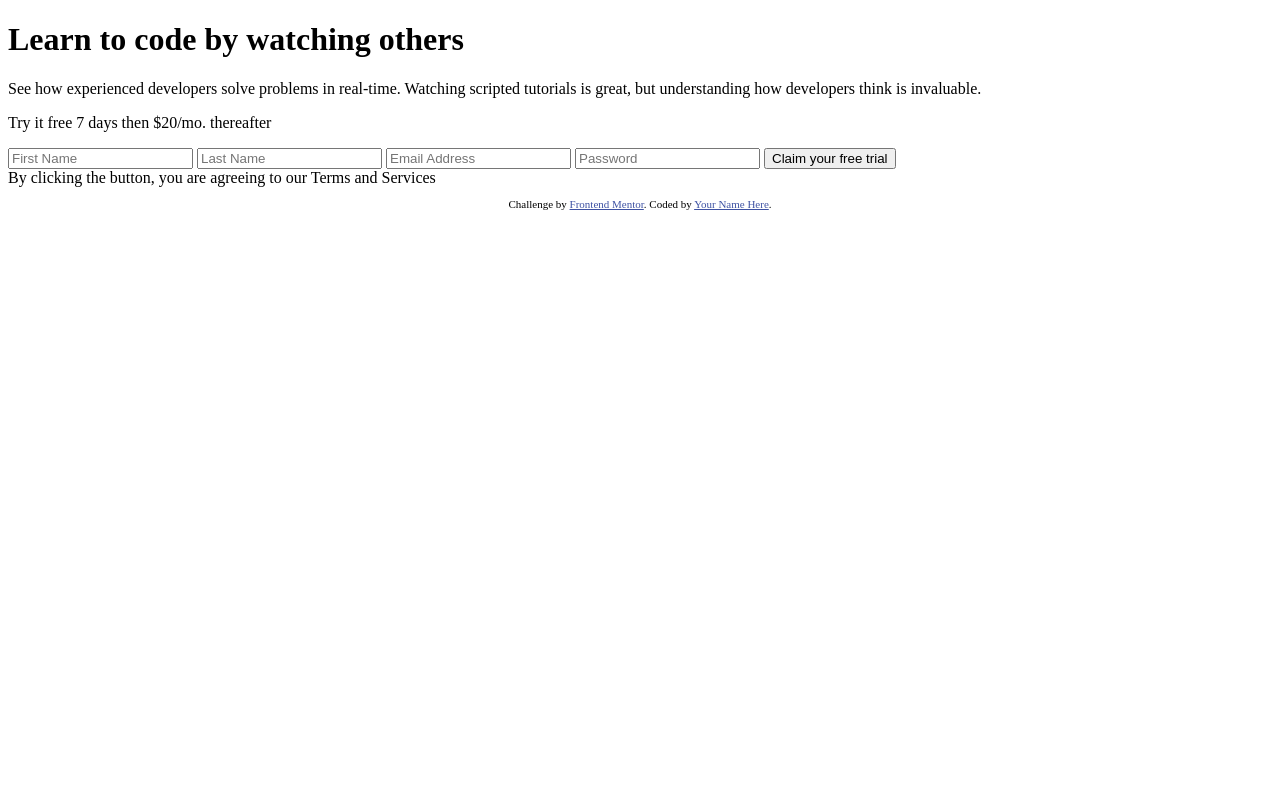
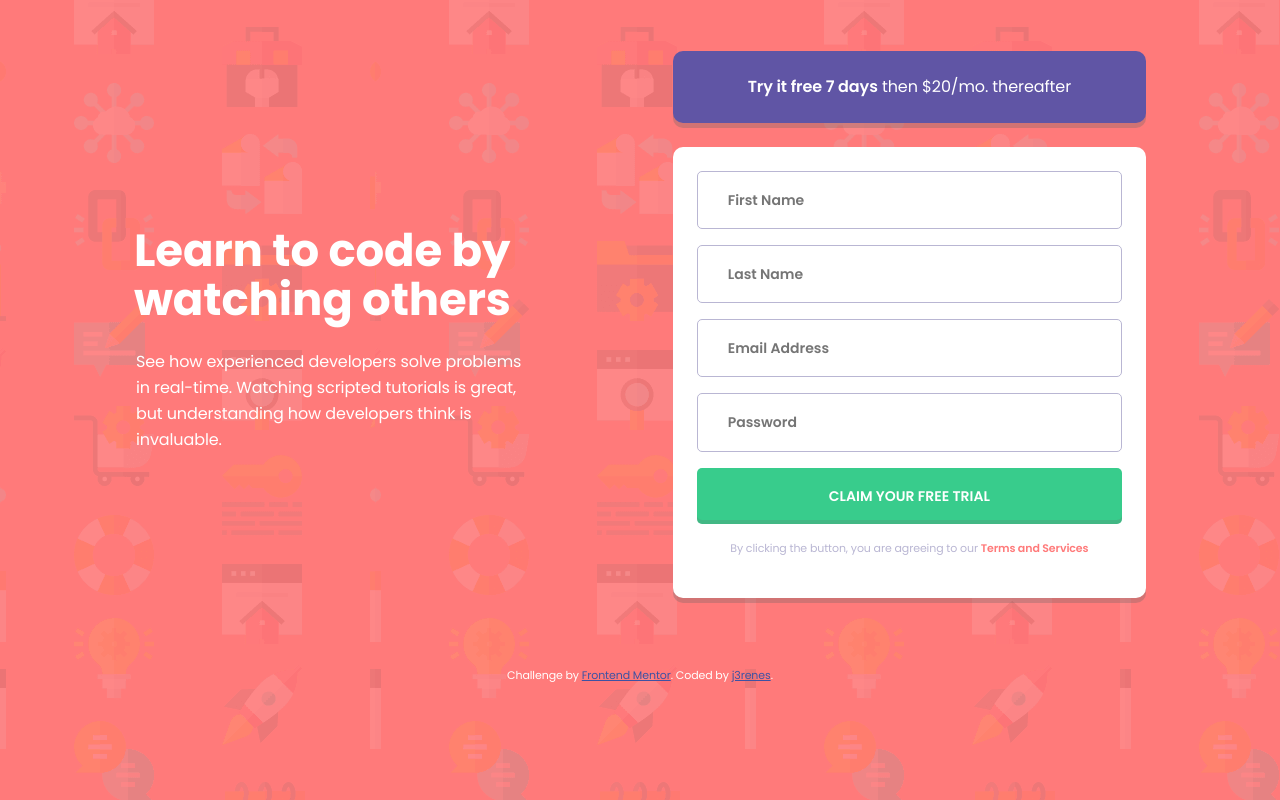
Before and after one commit to t13cedesign/09_intro-component-with-signup-form-master, a plain HTML site: page index.html in a window 1280 px wide. Drawn offline with Linux system fonts and the light colour scheme.

Commit message:
Html&CSS 99%

```diff
--- a/index.html
+++ b/index.html
@@ -3,7 +3,8 @@
 <head>
   <meta charset="UTF-8">
   <meta name="viewport" content="width=device-width, initial-scale=1.0"> <!-- displays site properly based on user's device -->
-
+  <link rel="stylesheet" href="normalize.css">
+  <link rel="stylesheet" href="style.css">
   <link rel="icon" type="image/png" sizes="32x32" href="./images/favicon-32x32.png">
 
   <title>Frontend Mentor | Intro component with sign up form</title>
@@ -20,7 +21,7 @@
       <h1>
         Learn to code by watching others
       </h1>
-      <p>
+      <p class="description">
         See how experienced developers solve problems in real-time. Watching scripted tutorials is great,
         but understanding how developers think is invaluable.
       </p>
@@ -28,30 +29,47 @@
     <div class="container__offer">
       <section class="offer__price">
         <p>
-          Try it free 7 days then $20/mo. thereafter
+          <span class="bold">Try it free 7 days</span> then $20/mo. thereafter
         </p>
       </section>
       <section class="offer__form">
         <div class="form" id="formulario">
           <form action="/">
-            <input type="text" name="First Name" id="first" placeholder="First Name">
-            <input type="text" name="Last Name" id="last" placeholder="Last Name">
-            <input type="email" name="Email Address" id="email" placeholder="Email Address">
-            <input type="text" name="Password" id="pass" placeholder="Password">
+            <fieldset>
+              <input type="text" name="First Name" id="first" placeholder="First Name">
+              <img src="images/icon-error.svg" alt="Error icon" class="error-icon" id="erroIcon01">
+              <div class="error-message"><p>First Name cannot be empty</p></div>
+            </fieldset>
+            <fieldset>
+              <input type="text" name="Last Name" id="last" placeholder="Last Name">
+              <img src="images/icon-error.svg" alt="Error icon" class="error-icon" id="erroIcon02">
+              <div class="error-message"><p>Last Name cannot be empty</p></div>
+            </fieldset>
+            <fieldset>
+              <input type="email" name="Email Address" id="email" placeholder="Email Address">
+              <img src="images/icon-error.svg" alt="Error icon" class="error-icon" id="erroIcon04">
+              <div class="error-message"><p>Looks like this is not an email</p></div>
+            </fieldset>
+            <fieldset>
+              <input type="text" name="Password" id="pass" placeholder="Password">
+              <img src="images/icon-error.svg" alt="Error icon" class="error-icon" id="erroIcon04">
+              <div class="error-message"><p>Password cannot be empty</p></div>
+            </fieldset>
             <input type="submit" name="submit" id="submit" value="Claim your free trial">
           </form>
+          <p>
+            By clicking the button, you are agreeing to our
+           <span class="bold">Terms and Services</span>
+          </p>
         </div>
       </section>
     </div>
   </main>
 
-
-  By clicking the button, you are agreeing to our Terms and Services
-
   <footer>
     <p class="attribution">
       Challenge by <a href="https://www.frontendmentor.io?ref=challenge" target="_blank">Frontend Mentor</a>.
-      Coded by <a href="#">Your Name Here</a>.
+      Coded by <a href="#">j3renes</a>.
     </p>
   </footer>
 </body>
--- a/style.css
+++ b/style.css
@@ -15,18 +15,253 @@ html {
 
 *,
 *:before,
-*:after, h1, h2, h3, h4, h5, h4 , h5, h6 {
+*:after, h1, h2, h3, h4, h5, h4 , h5, h6, fieldset {
   box-sizing: inherit;
   margin: 0;
   padding: 0;
 }
 
+.bold {
+  font-weight: 600;
+}
+
 body {
   /* max-width: 1440px; */
   margin: 0 auto;
-  color: var(--primary01);
+  color: #ffffff;
+  background-color: var(--primary01);
   font-family: 'Poppins', sans-serif;
     font-size: 1.6rem;
     font-weight: 400;
     letter-spacing: -0.1px;
 }
+
+body::after {
+  content: "";
+  background: url(images/bg-intro-mobile.png);
+  top: 0;
+  left: 0;
+  bottom: 0;
+  right: 0;
+  position: absolute;
+  z-index: -1;
+}
+
+.container {
+  display: flex;
+  flex-direction: column;
+  margin: 0 auto;
+  text-align: center;
+
+  padding: 0 6.5%;
+  max-width: 70rem;
+}
+
+/*CONTAINER INFO*/
+
+h1 {
+  font-weight: 700;
+  font-size: 2.7rem;
+  margin-top: 9.5rem;
+}
+
+.description {
+  font-weight: 400;
+  line-height: 2.6rem;
+  padding: 0 0.2rem;
+
+  margin-top: 2.5rem;
+  margin-bottom: 6.5rem;
+}
+
+/*CONTAINER OFFER*/
+
+.offer__price {
+  background-color: var(--accent);
+  border-radius: 1rem;
+  box-shadow: 0px 5px 0px 0px rgba(104, 99, 99, 0.3);
+  padding: 2.4rem 7.5rem;
+  line-height: 2.4rem;
+}
+
+.offer__form {
+  background-color: #ffffff;
+  padding: 0.8rem 2.4rem;
+  border-radius: 1rem;
+  margin-top: 2.4rem;
+  box-shadow: 0px 5px 0px 0px rgba(104, 99, 99, 0.3);
+}
+
+fieldset {
+  border: none;
+  position: relative;
+}
+
+form input {
+  position: relative;
+  width: 100%;
+  margin-top: 1.6rem;
+  padding: 2rem 3rem;
+  border: 1px solid var(--neutral02);
+  border-radius: 0.5rem;
+  font-size: 1.4rem;
+  font-weight: 600;
+}
+
+/* PARA ERROR EMAIL cambiar color texto
+form input::placeholder {
+  color: var(--primary01);
+} */
+
+form input:focus {
+  outline: 1px solid var(--primary01);
+}
+
+form input:focus::placeholder {
+  opacity: 0;
+}
+
+.error-icon {
+  position: absolute;
+  top: 3.2rem;
+  right: 2.5rem;
+  display: none;
+}
+
+#submit {
+  border: none;
+  background-color: var(--primary02);
+  box-shadow: 0px -4px 0px 0px rgba(104, 99, 99, 0.2) inset;
+  color: #ffffff;
+  text-transform: uppercase;
+  margin-bottom: 1.4rem;
+}
+
+#submit:hover {
+  opacity: 0.7;
+  cursor: pointer;
+}
+
+.form p {
+  color: var(--neutral02);
+  padding: 0 2rem;
+  font-size: 1.1rem;
+  line-height: 2rem;
+}
+
+.form p span {
+  color: var(--primary01);
+}
+
+.error-message p {
+  font-size: 1.2rem;
+  color: var(--primary01);
+  padding: 0.8rem 0;
+  text-align: right;
+  font-style: italic;
+  display: none;
+}
+
+.attribution {
+  font-size: 11px;
+  text-align: center;
+  padding: 2rem 0;
+}
+.attribution a {
+  color: hsl(228, 45%, 44%);
+}
+
+@media (min-width: 416px) {
+  h1 {
+    font-size: 3.2rem;
+    line-height: 4rem;
+  }
+}
+
+@media (min-width: 900px) {
+  .container {
+  display: flex;
+  flex-direction: row;
+  justify-content: center;
+
+  padding: 4% 6%;
+  max-width: 144rem;
+  }
+
+  /*CONTAINER INFO*/
+  .container__info {
+    display: flex;
+    flex-direction: column;
+    justify-content: center;
+
+    text-align: left;
+    padding-right: 3rem;
+  }
+
+  h1 {
+      font-size: 4.5rem;
+      line-height: 4.9rem;
+      max-width: 42rem;
+    }
+
+  .description {
+    max-width: 40rem;
+    font-weight: 400;
+    line-height: 2.6rem;
+    padding: 0 0.2rem;
+
+    margin-top: 2.5rem;
+    margin-bottom: 6.5rem;
+  }
+
+  /*CONTAINER OFFER*/
+  .container__offer {
+    max-width: 37rem;
+  }
+
+  .offer__form {
+    padding-bottom: 4rem;
+  }
+}
+
+@media (min-width: 1080px) {
+  .container {
+    justify-content: space-around;
+    padding: 4% 7%;
+  }
+
+  .container__info {
+    padding-right: 3rem;
+  }
+
+  /*CONTAINER OFFER*/
+  .container__offer {
+    max-width: 50rem;
+  }
+}
+
+@media (min-width: 1356px) {
+  .container {
+    padding: 4% 11.5%;
+  }
+
+  /*CONTAINER INFO*/
+  .container__info {
+    padding-right: 7.3rem;
+  }
+
+  h1 {
+      font-size: 5rem;
+      line-height: 5.6rem;
+    }
+
+  .description {
+    max-width: 49.2rem;
+  }
+
+  /*CONTAINER OFFER*/
+  .container__offer {
+    max-width: 54rem;
+  }
+
+}
```
